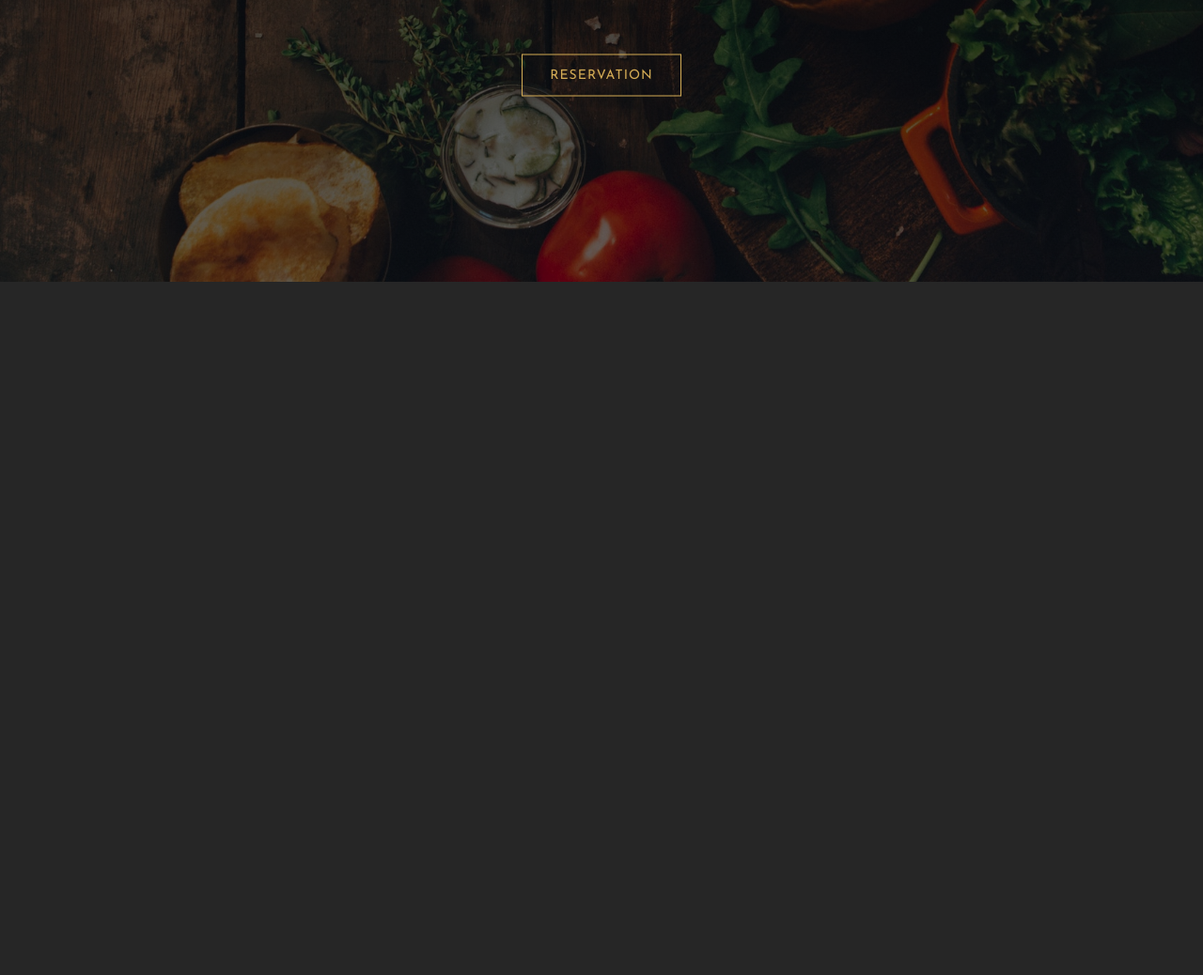
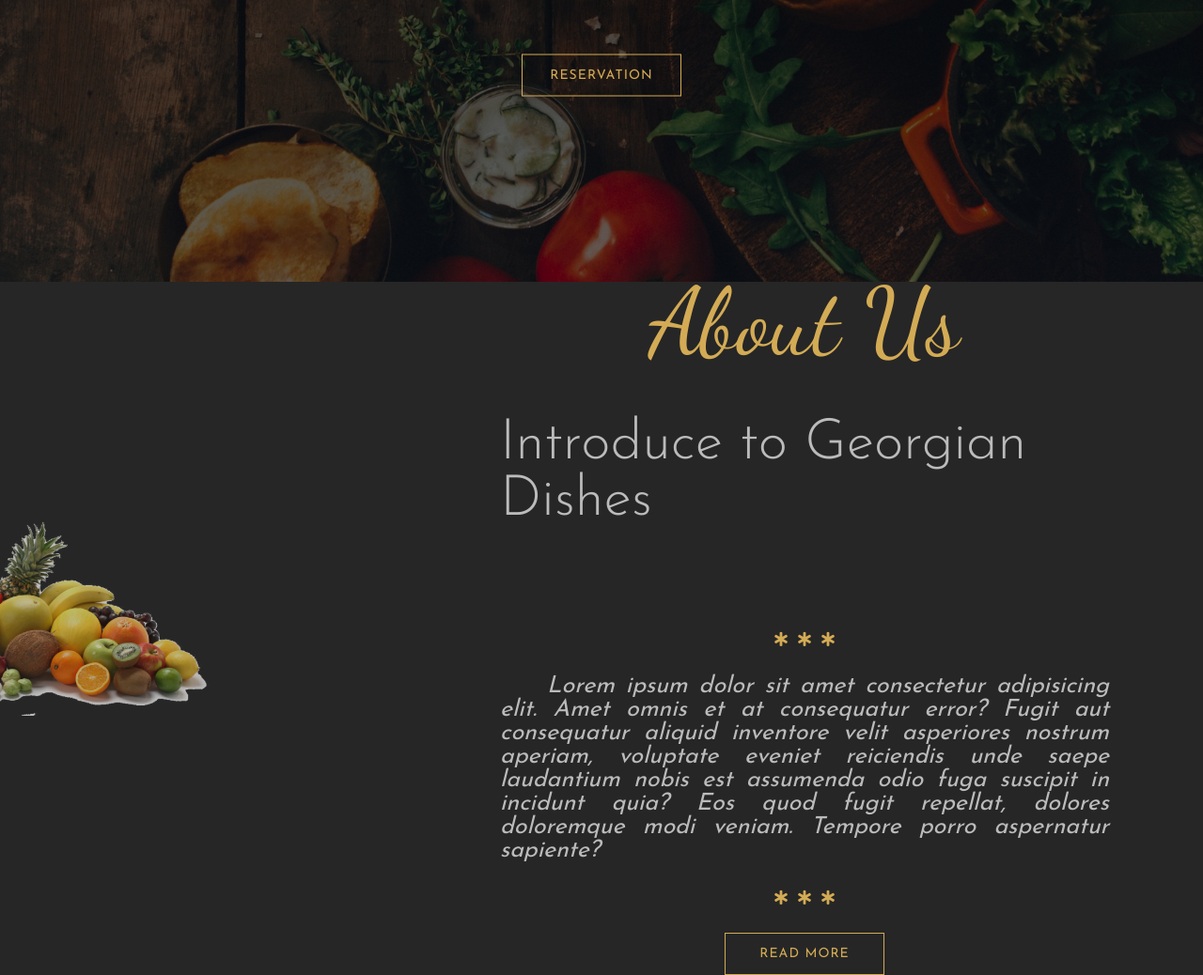
Before and after one commit to Ist14k/scss-georgian-restaurant-landing, a website: page index.html in a window 1280 px wide. Shown: the part 500-1538 px from the top of the page at 94% size. Before the commit the page ends 800 px from the top, so only its background shows below. Drawn offline with nearby package versions, Linux system fonts and the light colour scheme.

Commit message:
about section done

```diff
--- a/index.html
+++ b/index.html
@@ -28,5 +28,34 @@
       </div>
     </header>
     <!-- end of header -->
+
+    <!-- about us -->
+    <section class="about-us">
+      <div class="about-us-left">
+        <img src="images/about-us-img.png" alt="about-us-img" />
+      </div>
+      <div class="about-us-right">
+        <h1 class="main-heading">About Us</h1>
+        <h3 class="sub-heading">Introduce to Georgian Dishes</h3>
+        <div class="stars">
+          <i class="fas fa-star-of-life star"></i>
+          <i class="fas fa-star-of-life star"></i>
+          <i class="fas fa-star-of-life star"></i>
+        </div>
+        <p class="description">
+          Lorem ipsum dolor sit amet consectetur adipisicing elit. Amet omnis et at consequatur error? Fugit
+          aut consequatur aliquid inventore velit asperiores nostrum aperiam, voluptate eveniet reiciendis
+          unde saepe laudantium nobis est assumenda odio fuga suscipit in incidunt quia? Eos quod fugit
+          repellat, dolores doloremque modi veniam. Tempore porro aspernatur sapiente?
+        </p>
+        <div class="stars">
+          <i class="fas fa-star-of-life star"></i>
+          <i class="fas fa-star-of-life star"></i>
+          <i class="fas fa-star-of-life star"></i>
+        </div>
+        <button type="button" class="main-btn">Read More</button>
+      </div>
+    </section>
+    <!-- end about us -->
   </body>
 </html>
--- a/scss/_layout.scss
+++ b/scss/_layout.scss
@@ -17,3 +17,51 @@
     @include centering(50%);
   }
 }
+
+.about-us {
+  height: 90vh;
+  display: flex;
+  align-items: center;
+
+  &-left {
+    width: 40%;
+    position: relative;
+    left: -200px;
+
+    img {
+      width: 100%;
+      opacity: 0.7;
+    }
+  }
+
+  &-right {
+    width: 60%;
+    display: flex;
+    flex-direction: column;
+    align-items: center;
+    padding-inline: 100px;
+
+    .stars {
+      margin: 30px 0;
+      display: flex;
+      gap: 10px;
+
+      .star {
+        font-size: 15px;
+        color: $color-primary;
+      }
+    }
+
+    .description {
+      font-family: $font-josefinSans;
+      font-size: 25px;
+      font-style: italic;
+      color: $color-secondary;
+      text-align: justify;
+
+      &::first-letter {
+        padding-left: 50px;
+      }
+    }
+  }
+}
```
Also changed, not shown: css/main.css, 1 other file.
